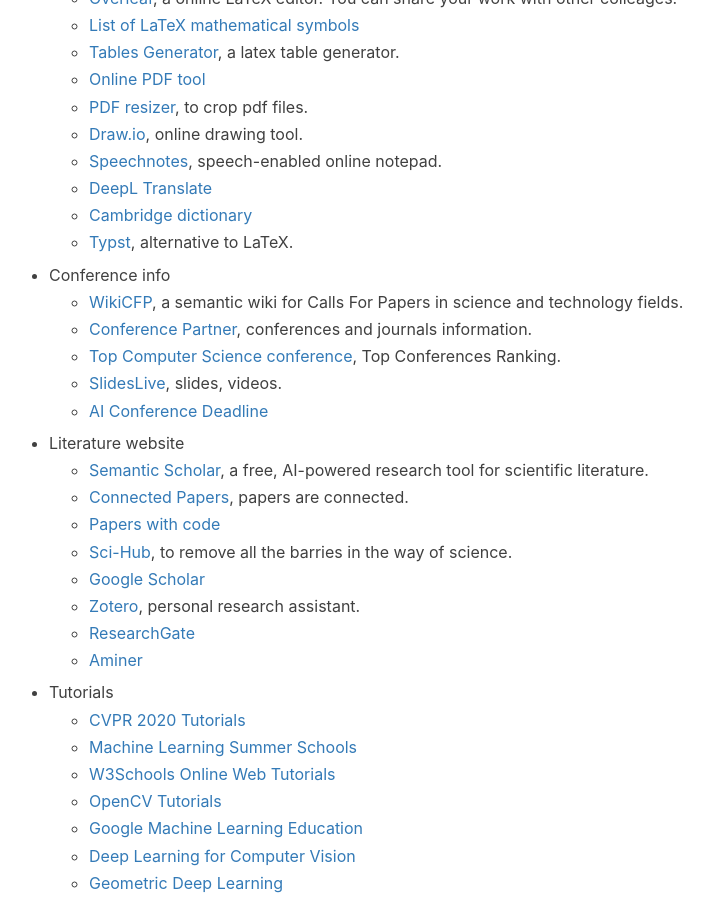
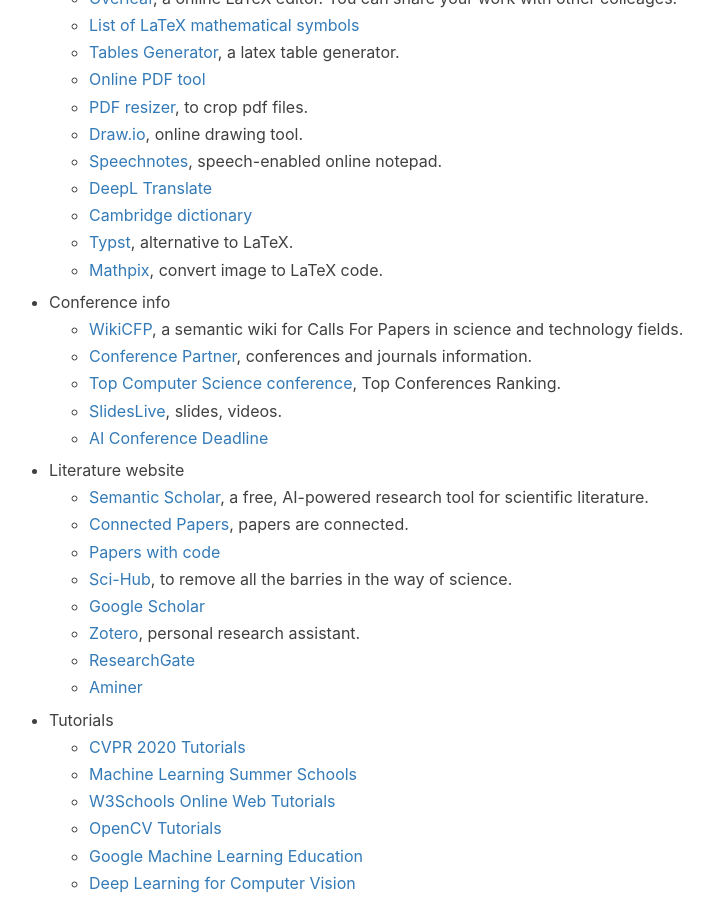
Before and after one commit to jizhang02/jizhang02.github.io, a Jekyll site: the page built from _posts/2020-02-24-productivity.markdown, in a window 1280 px wide and 900 px high, scrolled down 885 px. Shown: the whole window, without its empty margins (256-969 px from the left). Built offline with Jekyll 4.4.1, drawn with Linux system fonts in a browser that asks for light colours; nearby versions of some CDN libraries; a script that is not in the unit is left out; comment, search, counter and statistics services are not loaded.

Commit message:
Update 2020-02-24-productivity.markdown

```diff
--- a/_posts/2020-02-24-productivity.markdown
+++ b/_posts/2020-02-24-productivity.markdown
@@ -33,6 +33,7 @@
     * [DeepL Translate](https://www.deepl.com/en/translator)
     * [Cambridge dictionary](https://dictionary.cambridge.org/us/dictionary/english/)
     * [Typst](https://typst.app/), alternative to LaTeX.
+    * [Mathpix](https://snip.mathpix.com/search), convert image to LaTeX code.
 
 * Conference info
     * [WikiCFP](http://www.wikicfp.com/cfp/), a semantic wiki for Calls For Papers in science and technology fields.
```
